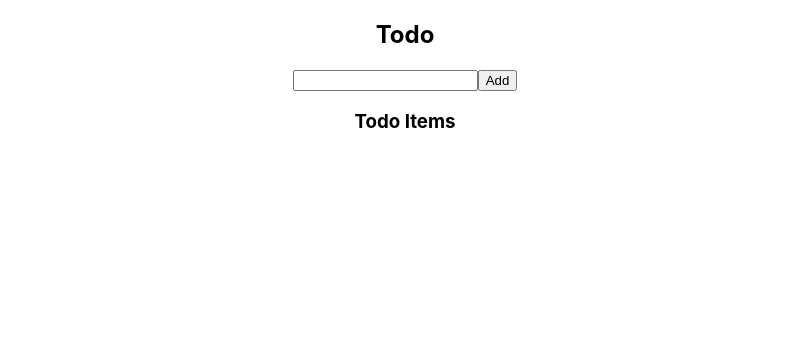
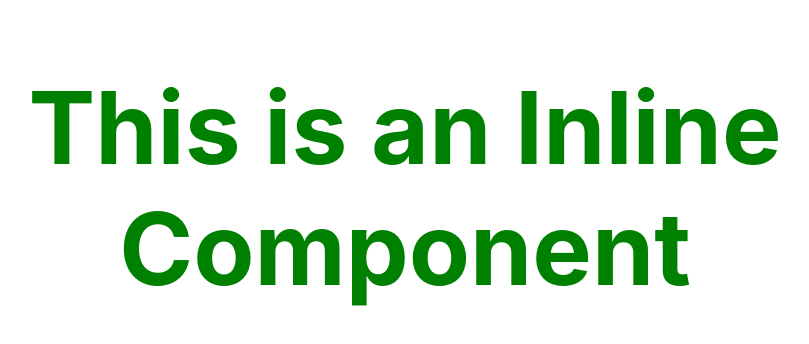
Before and after one commit to charles-okunzo/Learning-React, a React (Create React App) app: page / in a window 1280 px wide. Shown: the top 344 px of the page, without its empty margins (235-1044 px from the left). Built offline with nearby package versions, Linux system fonts and the light colour scheme.

Commit message:
Styling using Inline styling

```diff
--- a/src/App.js
+++ b/src/App.js
@@ -12,6 +12,7 @@ import ConditionalComponent from './components/ConditionalComponent';
 import Products from './components/Product';
 import Form from './components/Form';
 import Todo from './components/Todo';
+import InlineComponet from './components/InlineComponent';
 
 function App() {
   return (
@@ -28,7 +29,8 @@ function App() {
     {/* <ConditionalComponent /> */}
     {/* <Products /> */}
     {/* <Form /> */}
-    <Todo />
+    {/* <Todo /> */}
+    <InlineComponet />
 
     </div>
   );
--- /dev/null
+++ b/src/components/InlineComponent.js
@@ -0,0 +1,12 @@
+const header = {
+    color : "green",
+    fontSize : "100px",
+}
+
+export default function InlineComponet(){
+    return (
+        <div>
+            <h1 style={header}>This is an Inline Component</h1>
+        </div>
+    )
+}
```
